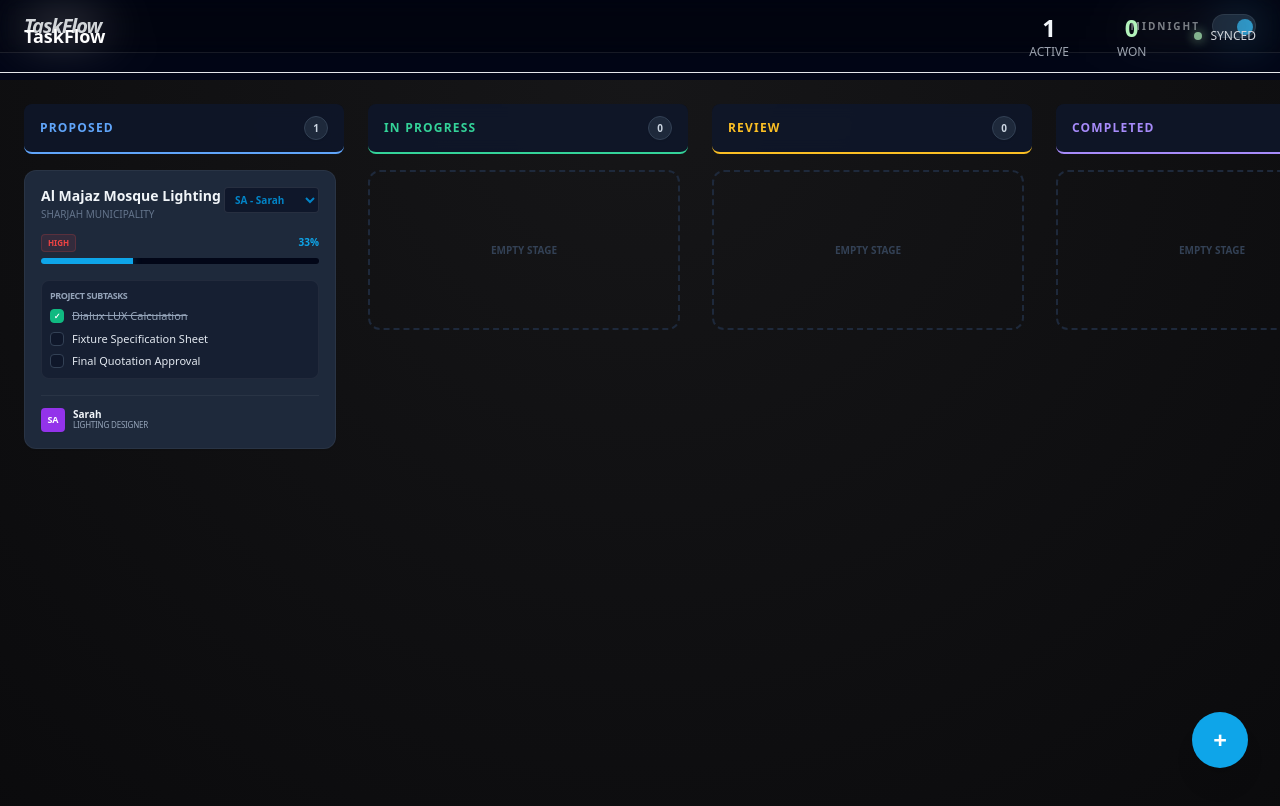
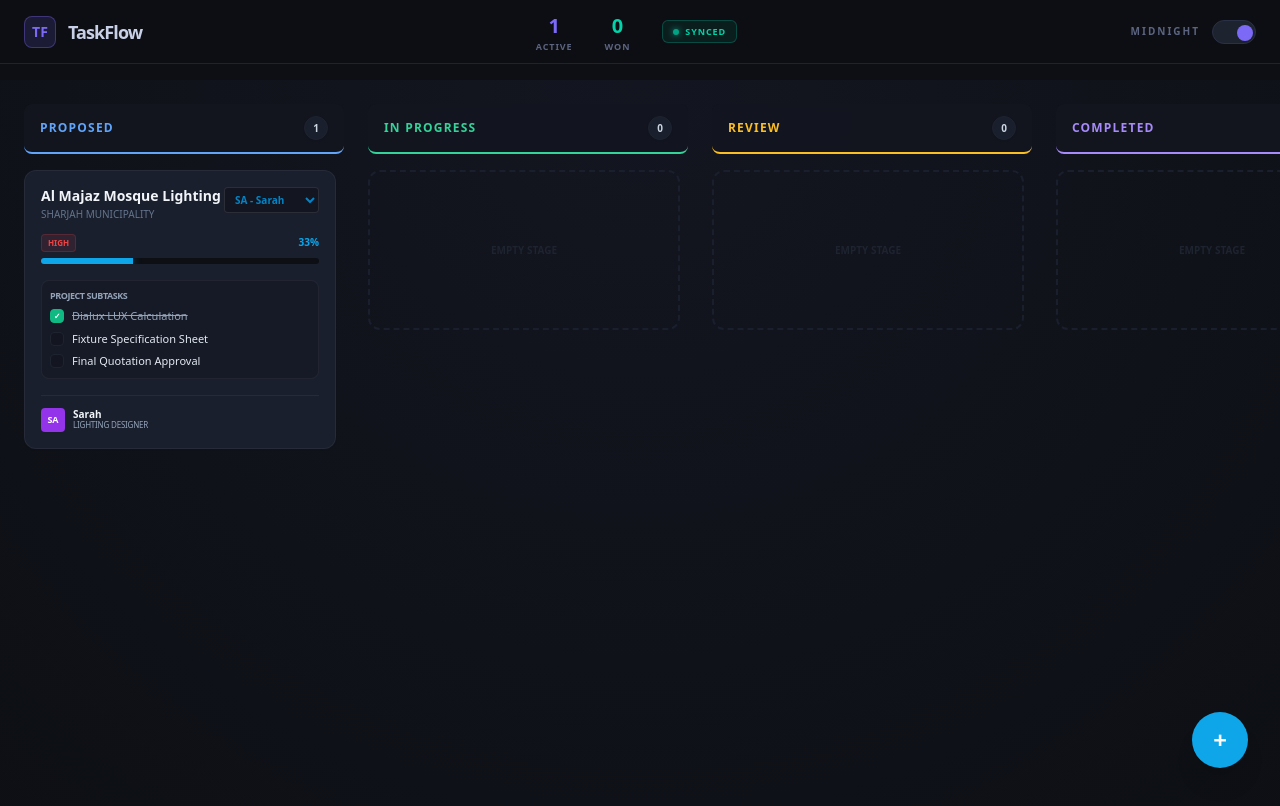
Before and after one commit to mashalalfas/TASKFLOW, a React (Vite) app: page / in a window 1280 px wide. Shown: the top 806 px of the page. Built offline with nearby package versions, Linux system fonts and the light colour scheme.

Commit message:
fix: header overlap, synced badge, color palette update

```diff
--- a/src/App.jsx
+++ b/src/App.jsx
@@ -34,28 +34,62 @@ export default function App() {
  // ... (Keep your imports and logic at the top the same)
 
   return (
-    /* This main wrapper now controls the background for the ENTIRE page */
     <div className={`min-h-screen w-screen transition-colors duration-500 overflow-hidden flex flex-col
-      ${darkMode ? 'bg-[#020617] text-slate-100' : 'bg-slate-50 text-slate-900'}`}>
+      ${darkMode ? 'text-slate-100' : 'bg-slate-50 text-slate-900'}`}
+      style={darkMode ? { backgroundColor: '#0d0f14' } : {}}
+    >
 
-      {/* 1. STATUS BAR & TOGGLE CONTAINER */}
-      <header className="fixed top-0 w-full z-[60] flex items-center justify-between px-6 py-3 bg-white/5 dark:bg-black/20 backdrop-blur-md border-b border-slate-200 dark:border-white/10">
-        <div className="flex items-center gap-4">
-          <h1 className="font-black tracking-tighter text-xl italic">TaskFlow</h1>
-          <StatusBar />
+      {/* SINGLE HEADER — logo | stats | toggle */}
+      <header
+        className="fixed top-0 w-full z-[60] flex items-center justify-between px-6 py-3 backdrop-blur-md border-b"
+        style={{
+          backgroundColor: darkMode ? 'rgba(13,15,20,0.85)' : 'rgba(255,255,255,0.85)',
+          borderColor: darkMode ? '#1e2330' : '#e2e8f0',
+        }}
+      >
+        {/* LEFT: Logo */}
+        <div className="flex items-center gap-3 flex-shrink-0">
+          <div
+            className="w-8 h-8 rounded-lg flex items-center justify-center font-black text-sm"
+            style={{
+              backgroundColor: 'rgba(124,106,247,0.15)',
+              border: '1px solid rgba(124,106,247,0.35)',
+              color: '#7c6af7',
+            }}
+          >
+            TF
+          </div>
+          <h1
+            className="font-black tracking-tighter text-lg select-none"
+            style={{ color: darkMode ? '#c8d0e8' : '#1e293b' }}
+          >
+            TaskFlow
+          </h1>
         </div>
 
-        {/* Improved Toggle Switch - No more overlapping! */}
-        <div className="flex items-center gap-3">
-          <span className="text-[10px] font-black uppercase tracking-[0.2em] opacity-60">
+        {/* CENTER: Stats from StatusBar */}
+        <StatusBar />
+
+        {/* RIGHT: Theme toggle */}
+        <div className="flex items-center gap-3 flex-shrink-0">
+          <span
+            className="text-[10px] font-black uppercase tracking-[0.2em]"
+            style={{ color: '#5c6480' }}
+          >
             {darkMode ? 'Midnight' : 'Daylight'}
           </span>
           <button
             onClick={() => setDarkMode(!darkMode)}
-            className="w-11 h-6 rounded-full bg-slate-300 dark:bg-slate-800 relative transition-all border border-slate-400/20 dark:border-white/10"
+            className="w-11 h-6 rounded-full relative transition-all"
+            style={{
+              backgroundColor: darkMode ? '#1e2330' : '#cbd5e1',
+              border: '1px solid ' + (darkMode ? '#2a3045' : '#94a3b8'),
+            }}
           >
-            <div className={`absolute top-1 w-4 h-4 rounded-full transition-all duration-500 shadow-sm
-              ${darkMode ? 'left-6 bg-sky-400' : 'left-1 bg-orange-400'}`}
+            <div
+              className={`absolute top-1 w-4 h-4 rounded-full transition-all duration-500 shadow-sm
+                ${darkMode ? 'left-6' : 'left-1'}`}
+              style={{ backgroundColor: darkMode ? '#7c6af7' : '#f7a26a' }}
             />
           </button>
         </div>
--- a/src/components/board/ProjectBoard.jsx
+++ b/src/components/board/ProjectBoard.jsx
@@ -8,7 +8,7 @@ export default function ProjectBoard() {
     <div
       className="w-screen h-screen overflow-x-auto overflow-y-hidden"
       style={{
-        background: 'radial-gradient(circle at 50% 0%, #161618, #0A0A0C)',
+        background: 'radial-gradient(circle at 50% 0%, #131620, #0d0f14)',
       }}
     >
       <div className="flex gap-6 p-6 min-w-min h-full">
--- a/src/components/dashboard/StatusBar.jsx
+++ b/src/components/dashboard/StatusBar.jsx
@@ -17,51 +17,56 @@ export default function StatusBar() {
   }).length;
 
   return (
-    <div className="fixed top-0 left-0 right-0 z-40 bg-taskflow-obsidian bg-opacity-50 backdrop-blur-xl border-b border-taskflow-glass-border">
-      <div className="flex items-center justify-between px-6 py-3 max-w-full">
-        <h1 className="text-lg font-bold text-white">TaskFlow</h1>
-
-        <div className="flex items-center gap-12">
-          <div className="flex flex-col items-center">
-            <span className="text-2xl font-bold text-pastel-enquiry-cyan">
+    <div className="flex items-center gap-8">
+      {/* Active */}
+      <div className="flex flex-col items-center leading-none">
+        <span className="text-xl font-black" style={{ color: '#7c6af7' }}>
           {totalProjects}
         </span>
-            <span className="text-xs text-gray-400 uppercase">Active</span>
+        <span className="text-[9px] font-bold uppercase tracking-widest mt-0.5" style={{ color: '#5c6480' }}>
+          Active
+        </span>
       </div>
 
+      {/* Stale (only shown when > 0) */}
       {staleEnquiries > 0 && (
-            <div className="flex flex-col items-center">
-              <span className="text-2xl font-bold text-follow-coral">
+        <div className="flex flex-col items-center leading-none">
+          <span className="text-xl font-black" style={{ color: '#f76a6a' }}>
             {staleEnquiries}
           </span>
-              <span className="text-xs text-gray-400 uppercase">Stale</span>
+          <span className="text-[9px] font-bold uppercase tracking-widest mt-0.5" style={{ color: '#5c6480' }}>
+            Stale
+          </span>
         </div>
       )}
 
-          <div className="flex flex-col items-center">
-            <span
-              className="text-2xl font-bold shadow-neon-glow"
-              style={{ color: '#B2F2BB' }}
-            >
+      {/* Won */}
+      <div className="flex flex-col items-center leading-none">
+        <span className="text-xl font-black" style={{ color: '#00d4aa' }}>
           {wonProjects}
         </span>
-            <span className="text-xs text-gray-400 uppercase">Won</span>
+        <span className="text-[9px] font-bold uppercase tracking-widest mt-0.5" style={{ color: '#5c6480' }}>
+          Won
+        </span>
       </div>
 
+      {/* Synced badge */}
       {isSynced && (
-            <div className="flex items-center gap-2">
         <div
-                className="w-2 h-2 rounded-full animate-pulse"
+          className="flex items-center gap-1.5 px-2.5 py-1 rounded-md border text-[9px] font-bold uppercase tracking-widest"
           style={{
-                  backgroundColor: '#B2F2BB',
-                  boxShadow: '0 0 12px #B2F2BB',
+            backgroundColor: 'rgba(0,212,170,0.08)',
+            borderColor: 'rgba(0,212,170,0.25)',
+            color: '#00d4aa',
           }}
+        >
+          <div
+            className="w-1.5 h-1.5 rounded-full animate-pulse flex-shrink-0"
+            style={{ backgroundColor: '#00d4aa', boxShadow: '0 0 6px #00d4aa' }}
           />
-              <span className="text-xs text-gray-300 uppercase">Synced</span>
+          Synced
         </div>
       )}
     </div>
-      </div>
-    </div>
   );
 }
--- a/src/index.css
+++ b/src/index.css
@@ -2,10 +2,34 @@
 @tailwind components;
 @tailwind utilities;
 
+/* ── Design Token Variables (from Sample of Colors palette) ── */
+:root {
+  --tf-bg:            #0d0f14;
+  --tf-surface:       #131620;
+  --tf-surface-alt:   #0a0c10;
+  --tf-border:        #1e2330;
+  --tf-border-bright: #2a3045;
+  --tf-text:          #c8d0e8;
+  --tf-muted:         #5c6480;
+  --tf-purple:        #7c6af7;
+  --tf-teal:          #00d4aa;
+  --tf-orange:        #f7a26a;
+  --tf-red:           #f76a6a;
+}
+
+/* ── Subtle grid texture (like Sample) ── */
+.dark body,
+html.dark {
+  background-image:
+    linear-gradient(rgba(124,106,247,0.025) 1px, transparent 1px),
+    linear-gradient(90deg, rgba(124,106,247,0.025) 1px, transparent 1px);
+  background-size: 40px 40px;
+}
+
 /* Selection Color */
 ::selection {
-  background-color: #B2F2BB;
-  color: #0A0A0C;
+  background-color: rgba(124,106,247,0.35);
+  color: #eef0f8;
 }
 
 /* Scrollbar Styling */
--- a/tailwind.config.js
+++ b/tailwind.config.js
@@ -8,16 +8,29 @@ export default {
   theme: {
     extend: {
       colors: {
-        // Professional Navy & Midnight Palette
-        'navy-950': '#020617', // Main Background (Midnight)
-        'navy-900': '#0F172A', // Sidebar/Board Background
-        'navy-800': '#1E293B', // Card Background
-        'navy-700': '#334155', // Borders/Dividers
+        // ── Dark Theme Palette (from Sample of Colors) ──────────────────
+        'tf-bg':           '#0d0f14', // Main page background
+        'tf-surface':      '#131620', // Card / panel background
+        'tf-surface-alt':  '#0a0c10', // Deeper inset background
+        'tf-border':       '#1e2330', // Subtle borders
+        'tf-border-bright':'#2a3045', // Hover / active borders
+        'tf-text':         '#c8d0e8', // Primary text
+        'tf-muted':        '#5c6480', // Secondary / label text
 
-        // Brand Accents for your Mosque Projects
-        'accent-cyan': '#38BDF8', // Enquiry/Active state
-        'accent-mint': '#34D399', // Quote/Success state
-        'pearl': '#F8FAFC',       // Clean Off-White Text
+        // ── Brand Accents ────────────────────────────────────────────────
+        'tf-purple':       '#7c6af7', // Primary accent (Active, buttons)
+        'tf-teal':         '#00d4aa', // Success / Won / Synced
+        'tf-orange':       '#f7a26a', // Warning / Daylight toggle
+        'tf-red':          '#f76a6a', // Danger / Stale
+
+        // ── Legacy aliases (keeps existing components working) ───────────
+        'navy-950': '#0d0f14',
+        'navy-900': '#131620',
+        'navy-800': '#1a1f2e',
+        'navy-700': '#1e2330',
+        'accent-cyan': '#7c6af7',
+        'accent-mint': '#00d4aa',
+        'pearl': '#c8d0e8',
       }
     },
   },
```
Lines whose indentation alone changed are shown as unchanged.
